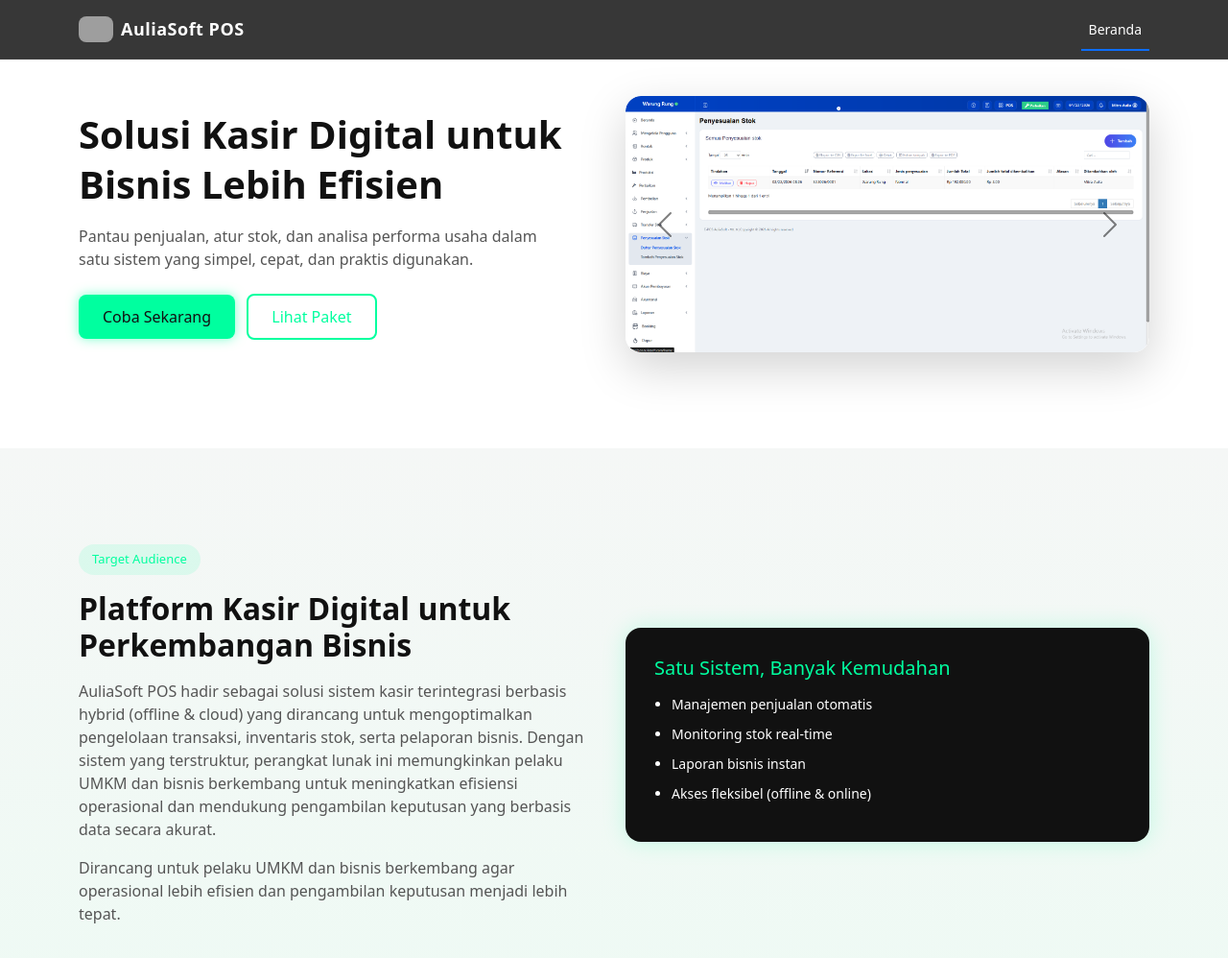
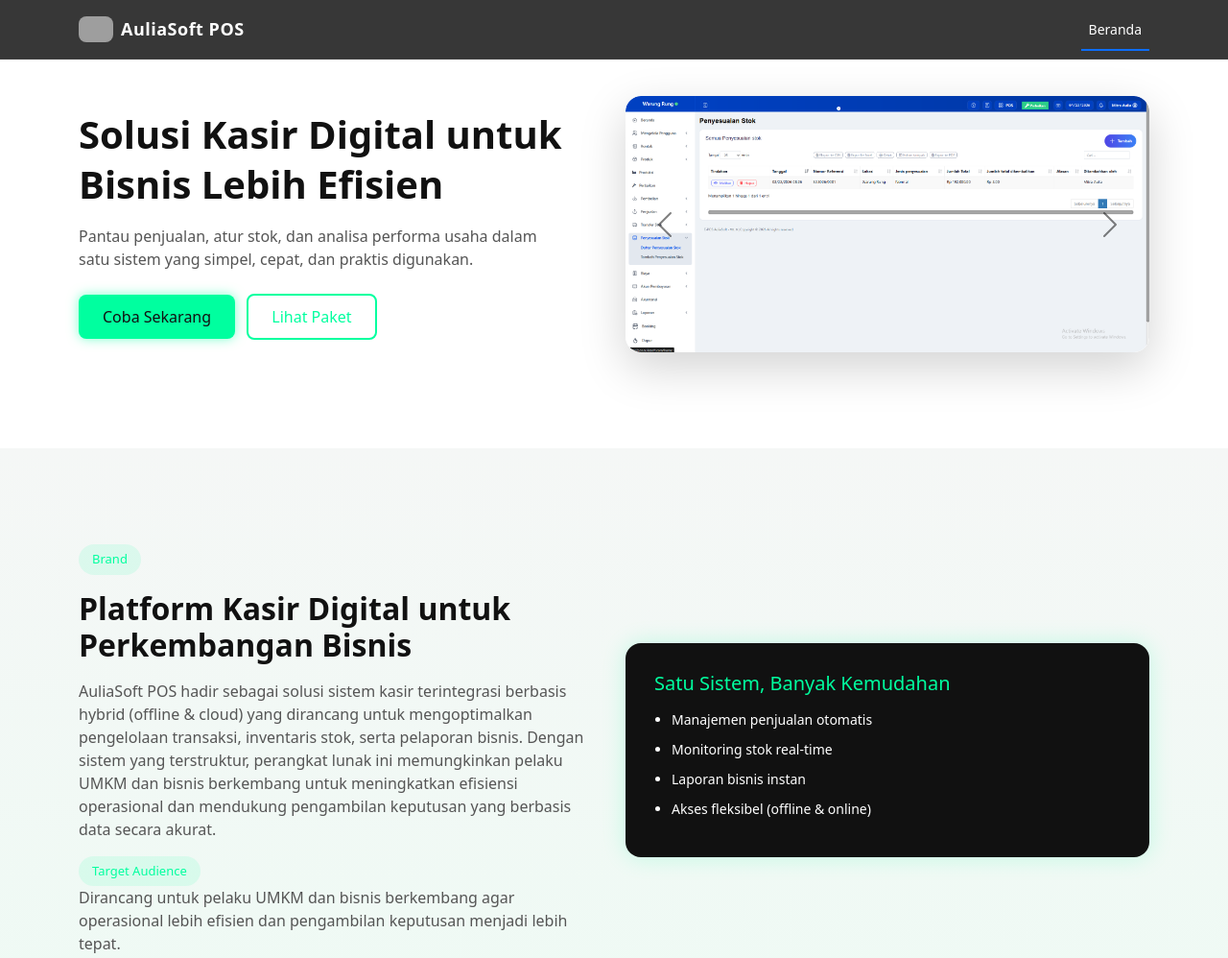
Before and after one commit to raflyjapits/auliasoft-3761, a plain HTML site: page index.html in a window 1280 px wide. Shown: the top 998 px of the page at 96% size. Drawn offline with nearby package versions, Linux system fonts and the light colour scheme; grey boxes are pictures that could not be loaded; a script that the page names is missing.

Commit message:
Update index.html

```diff
--- a/index.html
+++ b/index.html
@@ -120,7 +120,7 @@
 
       <!-- LEFT (TEXT) -->
       <div class="col-lg-6">
-        <span class="badge-neon">Target Audience</span>
+        <span class="badge-neon">Brand</span>
 
         <h2 class="fw-bold mt-3">
           Platform Kasir Digital untuk Perkembangan Bisnis
@@ -132,7 +132,7 @@
           Dengan sistem yang terstruktur, perangkat lunak ini memungkinkan pelaku UMKM dan bisnis berkembang untuk
           meningkatkan efisiensi operasional dan mendukung pengambilan keputusan yang berbasis data secara akurat.
         </p>
-
+        <span class="badge-neon">Target Audience</span>
         <p class="mb-0">
           Dirancang untuk pelaku UMKM dan bisnis berkembang agar operasional
           lebih efisien dan pengambilan keputusan menjadi lebih tepat.
```
